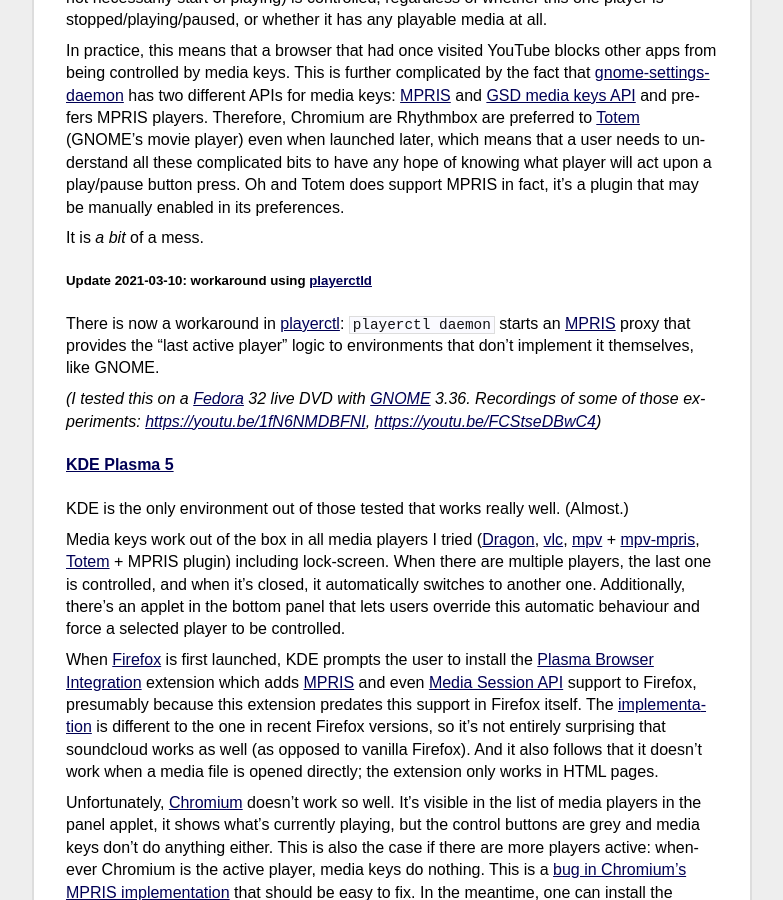
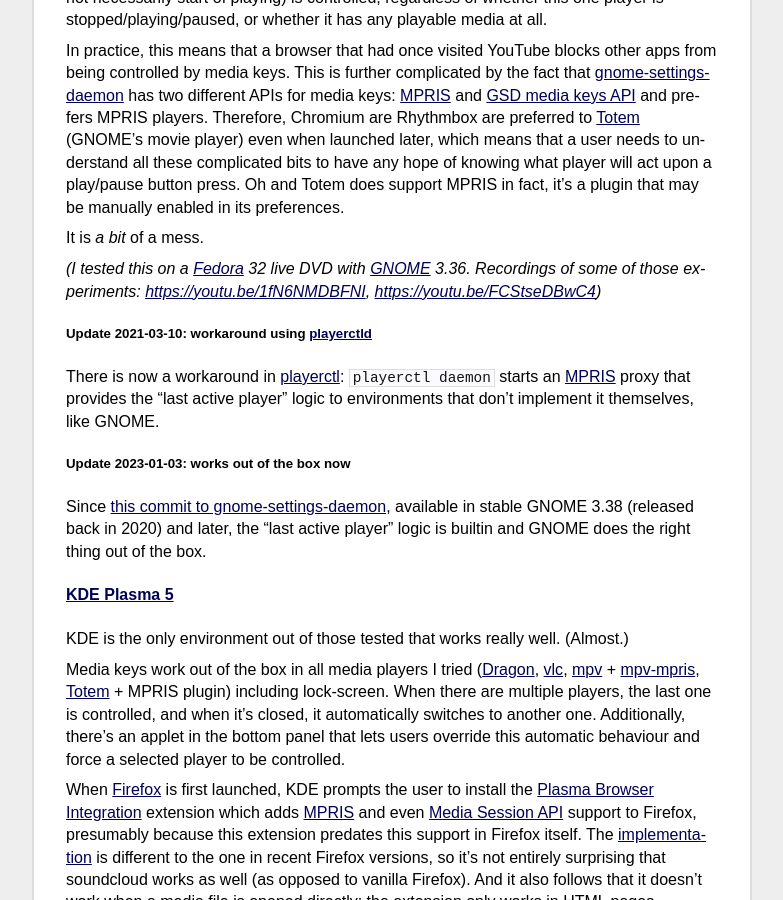
Before and after one commit to liskin/work.lisk.in, a Jekyll site: the page built from _posts/2020-05-06-linux-media-control.md, in a window 1280 px wide and 900 px high, scrolled down 3900 px. Shown: the whole window, without its empty margins (248-1031 px from the left). Built offline with Jekyll 4.4.1, drawn with Linux system fonts in a browser that asks for light colours; comment, search, counter and statistics services are not loaded.

Commit message:
linux-media-control: Add update about last active player logic in GNOME

```diff
--- a/_posts/2020-05-06-linux-media-control.md
+++ b/_posts/2020-05-06-linux-media-control.md
@@ -260,19 +260,24 @@
 
 It is _a bit_ of a mess.
 
+<i>
+(I tested this on a [Fedora][] 32 live DVD with [GNOME][] 3.36. Recordings of
+some of those experiments: <https://youtu.be/1fN6NMDBFNI>,
+<https://youtu.be/FCStseDBwC4>)
+</i>
+
 ##### Update 2021-03-10: workaround using [playerctld][]
 
 There is now a workaround in [playerctl][playerctld]: `playerctl daemon`
 starts an [MPRIS][] proxy that provides the “last active player” logic to
 environments that don't implement it themselves, like GNOME.
 
-[playerctld]: https://github.com/altdesktop/playerctl#selecting-players-to-control
+##### Update 2023-01-03: works out of the box now
 
-<i>
-(I tested this on a [Fedora][] 32 live DVD with [GNOME][] 3.36. Recordings of
-some of those experiments: <https://youtu.be/1fN6NMDBFNI>,
-<https://youtu.be/FCStseDBwC4>)
-</i>
+Since [this commit to
+gnome-settings-daemon](https://gitlab.gnome.org/GNOME/gnome-settings-daemon/-/commit/ae95b871d2ea4409a95c750d8ce63c9e5b29a6b8),
+available in stable GNOME 3.38 (released back in 2020) and later, the “last
+active player” logic is builtin and GNOME does the right thing out of the box.
 
 [GNOME]: https://www.gnome.org/
 [Rhythmbox]: https://wiki.gnome.org/Apps/Rhythmbox
```
Also changed, not shown: other parts of _posts/2020-05-06-linux-media-control.md (+1 -0 lines).
